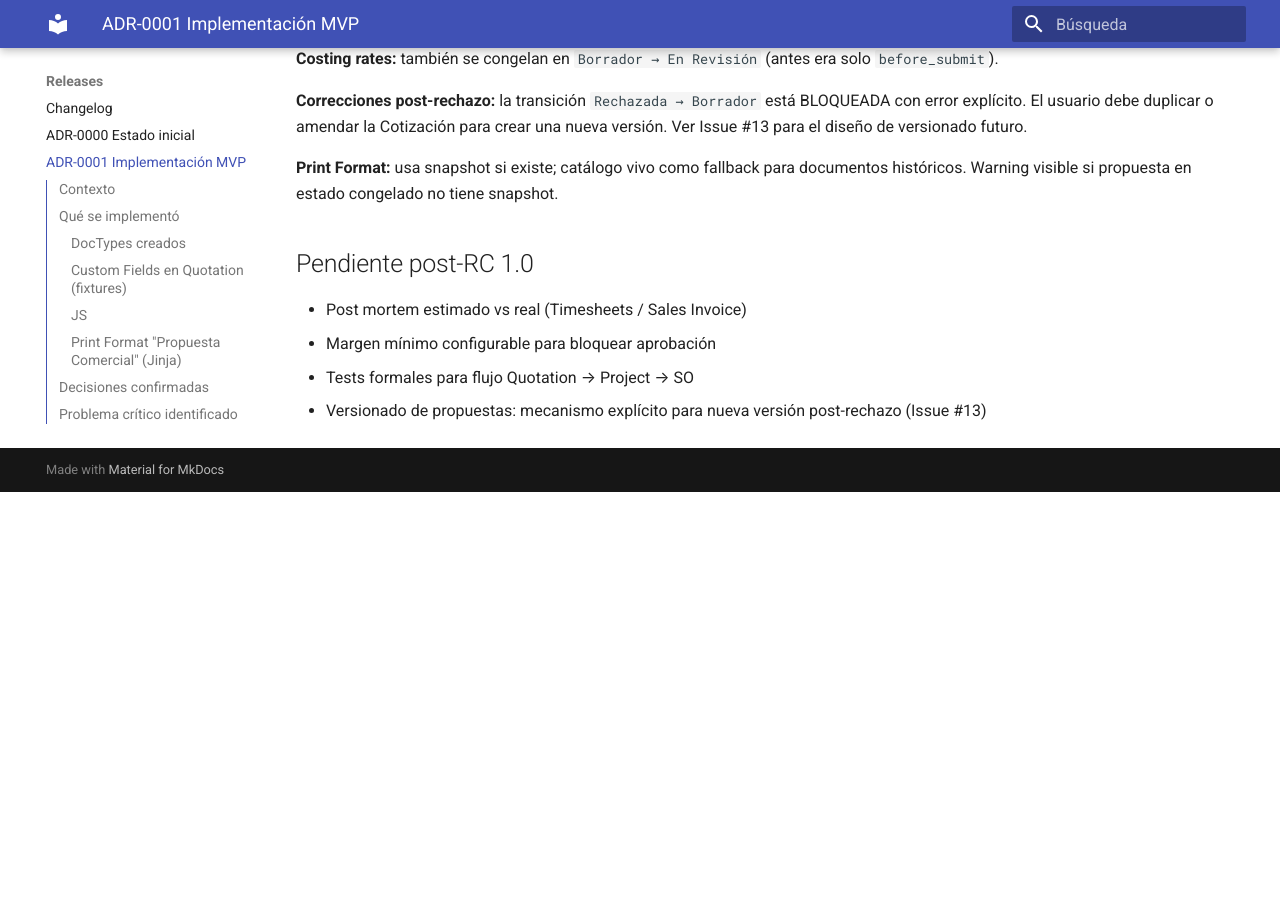
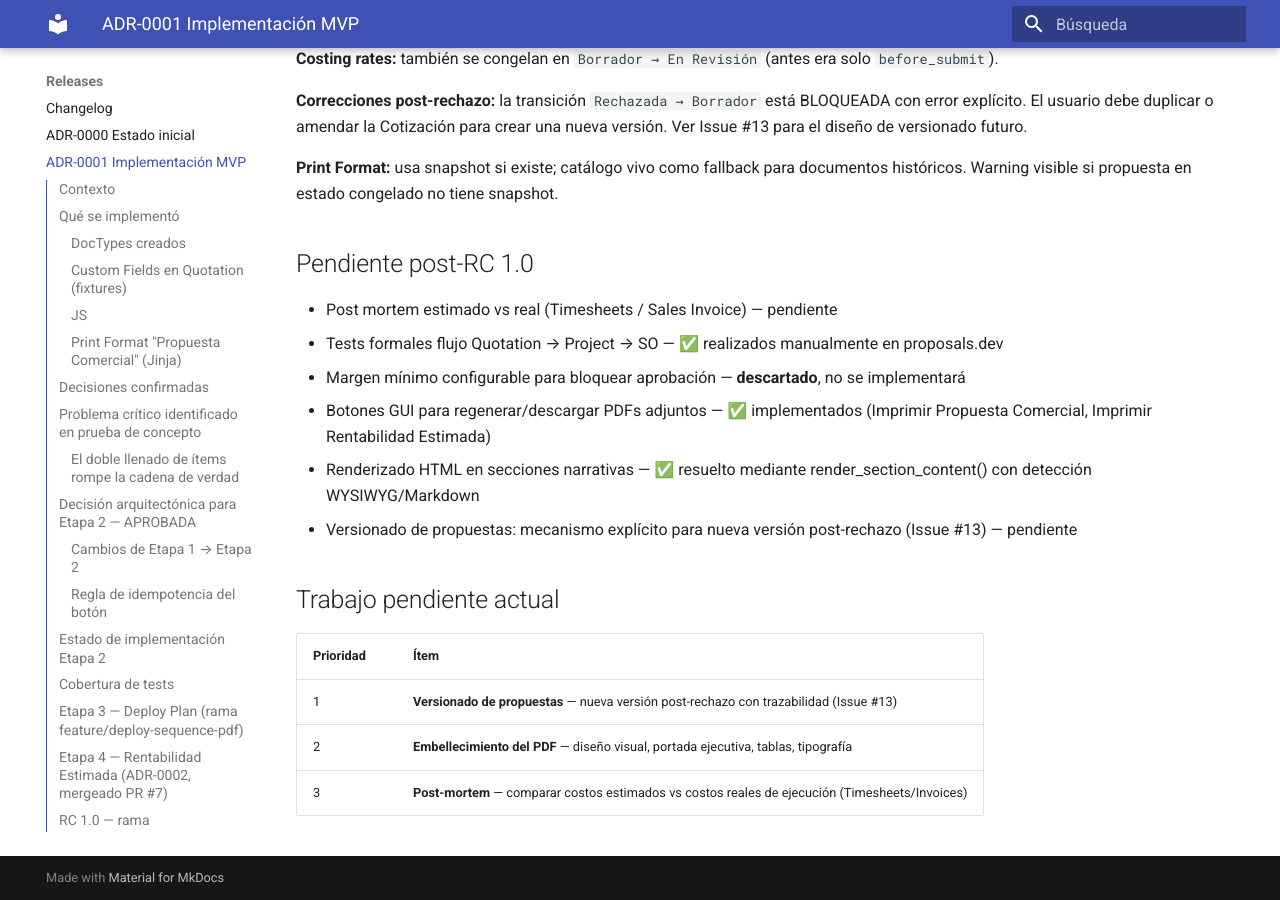
Before and after one commit to luisrms69/erpnext_proposals, an MkDocs documentation site: the page built from docs/adr/0001-mvp-etapa-1-implementacion.md, in a window 1280 px wide and 900 px high, scrolled down 7468 px. Built offline with MkDocs 1.6.1 and Material for MkDocs 9.7.7, drawn with Linux system fonts in a browser that asks for light colours; before the commit the page ends 7960 px from its top, so only the background shows below that.

Commit message:
docs: update ADR and limitaciones-rc post-RC 1.0
- ADR: mark GUI buttons and WYSIWYG rendering as done, discard
  configurable minimum margin, reprioritize pending items
- limitaciones-rc: remove resolved HTML rendering error,
  update pending table (versionado, PDF, post-mortem)

Co-Authored-By: Claude Sonnet 4.6 <noreply@anthropic.com>

```diff
--- a/docs/adr/0001-mvp-etapa-1-implementacion.md
+++ b/docs/adr/0001-mvp-etapa-1-implementacion.md
@@ -277,7 +277,17 @@ Formato: `[{"sequence": 100, "title": "...", "content": "raw Jinja sin renderiza
 
 ## Pendiente post-RC 1.0
 
-- Post mortem estimado vs real (Timesheets / Sales Invoice)
-- Margen mínimo configurable para bloquear aprobación
-- Tests formales para flujo Quotation → Project → SO
-- Versionado de propuestas: mecanismo explícito para nueva versión post-rechazo (Issue #13)
+- Post mortem estimado vs real (Timesheets / Sales Invoice) — pendiente
+- Tests formales flujo Quotation → Project → SO — ✅ realizados manualmente en proposals.dev
+- Margen mínimo configurable para bloquear aprobación — **descartado**, no se implementará
+- Botones GUI para regenerar/descargar PDFs adjuntos — ✅ implementados (Imprimir Propuesta Comercial, Imprimir Rentabilidad Estimada)
+- Renderizado HTML en secciones narrativas — ✅ resuelto mediante render_section_content() con detección WYSIWYG/Markdown
+- Versionado de propuestas: mecanismo explícito para nueva versión post-rechazo (Issue #13) — pendiente
+
+## Trabajo pendiente actual
+
+| Prioridad | Ítem |
+|---|---|
+| 1 | **Versionado de propuestas** — nueva versión post-rechazo con trazabilidad (Issue #13) |
+| 2 | **Embellecimiento del PDF** — diseño visual, portada ejecutiva, tablas, tipografía |
+| 3 | **Post-mortem** — comparar costos estimados vs costos reales de ejecución (Timesheets/Invoices) |
--- a/docs/usuario/limitaciones-rc.md
+++ b/docs/usuario/limitaciones-rc.md
@@ -8,17 +8,7 @@ Este documento lista las limitaciones conocidas del RC actual. Se actualiza con
 
 Problemas confirmados en el código que producen comportamiento incorrecto.
 
-### 1. El contenido HTML de las Secciones de propuesta puede no renderizarse en el PDF
-
-**Síntoma:** El contenido de las Secciones de propuesta aparece en el PDF como texto con etiquetas visibles. Por ejemplo: `<p>Texto del párrafo</p>` en lugar de "Texto del párrafo".
-
-**Causa:** El entorno de renderizado del PDF de Frappe en algunas configuraciones no interpreta el HTML del campo de texto enriquecido.
-
-**Impacto:** El PDF puede verse con marcas HTML visibles en las secciones narrativas.
-
-**Solución temporal:** Escribir el contenido de las secciones en texto plano, sin usar las opciones de formato del editor. El texto plano se renderiza correctamente.
-
-**Estado:** Pendiente de resolución técnica.
+El renderizado HTML de Proposal Sections está resuelto. El sistema detecta automáticamente si el contenido es HTML/WYSIWYG o texto plano/Markdown y lo procesa correctamente. No hay errores conocidos activos.
 
 ---
 
@@ -98,10 +88,12 @@ Condiciones que el módulo asume sin verificarlas explícitamente.
 
 ## Pendientes confirmados para versión siguiente
 
-Mejoras identificadas que no están en el RC actual:
+| Prioridad | Ítem | Notas |
+|---|---|---|
+| 1 | **Versionado de propuestas** | Si una propuesta es rechazada, se debe duplicar/amendar. No hay mecanismo de nueva versión con trazabilidad. Ver Issue #13. |
+| 2 | **Embellecimiento del PDF** | Diseño visual, portada ejecutiva, jerarquía tipográfica, tablas más ejecutivas. |
+| 3 | **Post-mortem de rentabilidad** | Comparar costos estimados de la propuesta vs costos reales de ejecución (Timesheets, facturas). |
 
-- Resolución del problema de renderizado HTML en el PDF
-- Estado "Ganada" en el workflow vinculado al Submit de la Cotización
-- Reporte de post-mortem: estimado vs real con Timesheets
-- Margen mínimo configurable como condición de aprobación
-- Campos `Revisado por` y `Aprobado por` siempre se llenan juntos al aprobar (sin paso de revisión separado)
+Los siguientes ítems **no se implementarán:**
+- Margen mínimo configurable como condición de aprobación — descartado
+- Estado "Ganada" propio en workflow — el Submit de la Cotización cumple esa función
```
